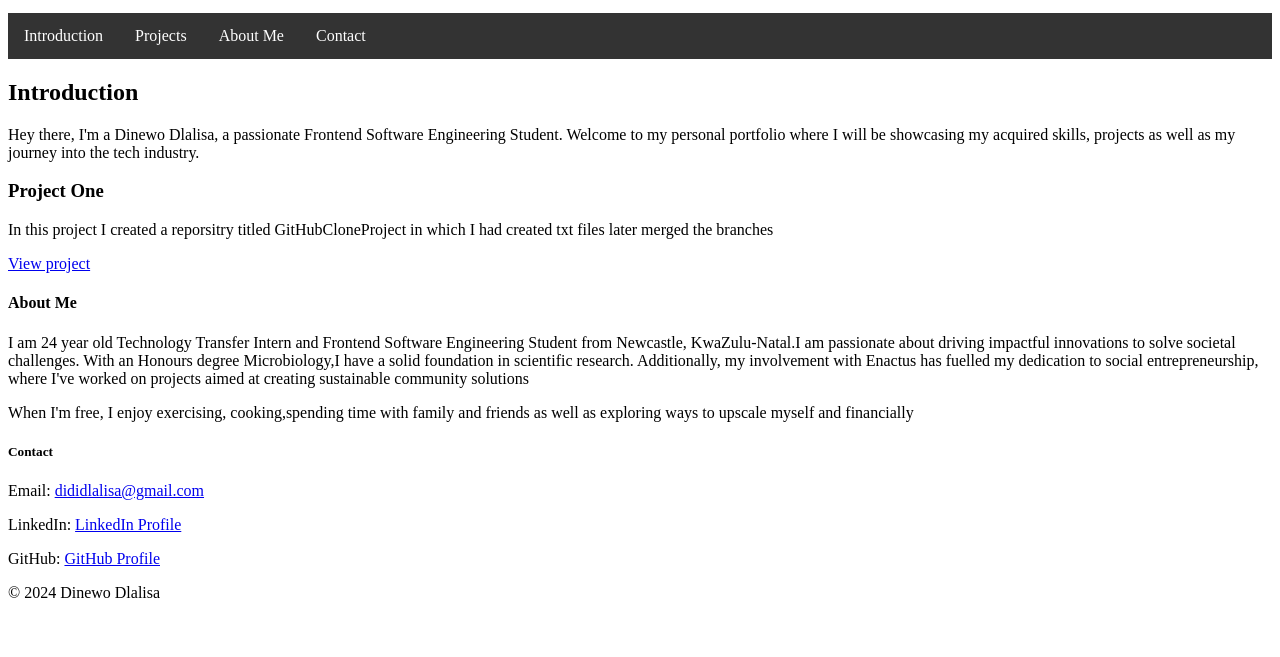
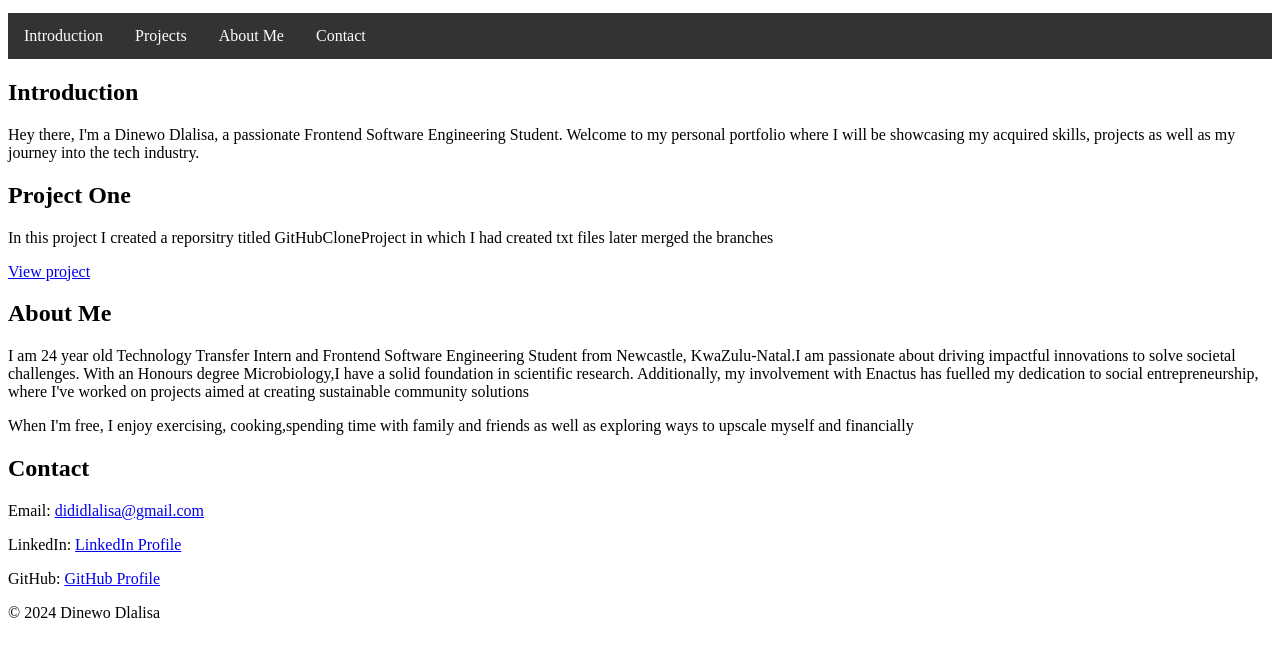
Before and after one commit to DinewoDlalisa/My_First_Portfolio, a plain HTML site: page portfolio/index.html in a window 1280 px wide. Shown: the part 101-758 px from the top of the page. Drawn offline with Linux system fonts and the light colour scheme.

Commit message:
Update file headings

```diff
--- a/portfolio/index.html
+++ b/portfolio/index.html
@@ -49,18 +49,18 @@
     </section>
     <section id="projects">
         <article class="projects">
-            <h3>Project One</h3>
+            <h2>Project One</h2>
             <p>In this project I created a reporsitry titled GitHubCloneProject in which I had created txt files later merged the branches</p>
             <a href="https://github.com/DinewoDlalisa/GitHubCloneProject.git" target="_blank">View project</a>
         </article>
     </section>
     <section id="about">
-        <h4>About Me</h4>
+        <h2>About Me</h2>
         <p>I am 24 year old Technology Transfer Intern and Frontend Software Engineering Student from Newcastle, KwaZulu-Natal.I am passionate about driving impactful innovations to solve societal challenges. With an Honours degree Microbiology,I have a solid foundation in scientific research. Additionally, my involvement with Enactus has fuelled my dedication to social entrepreneurship, where I've worked on projects aimed at creating sustainable community solutions</p>
         <p>When I'm free, I enjoy exercising, cooking,spending time with family and friends as well as exploring ways to upscale myself and financially  </p>
     </section>
     <section id="Contact">
-        <h5>Contact</h5>
+        <h2>Contact</h2>
         <p>Email: <a href="mailto:dididlalisa@gmail.com">dididlalisa@gmail.com</a></p>
         <p>LinkedIn: <a href="https://www.linkedin.com/in/dinewo-d-504267171/dinewo-d-504267171" target="_blank"> LinkedIn Profile</a></p>
         <p>GitHub: <a href="https://github.com/DinewoDlalisa" target="_blank">GitHub Profile</a></p>
```
